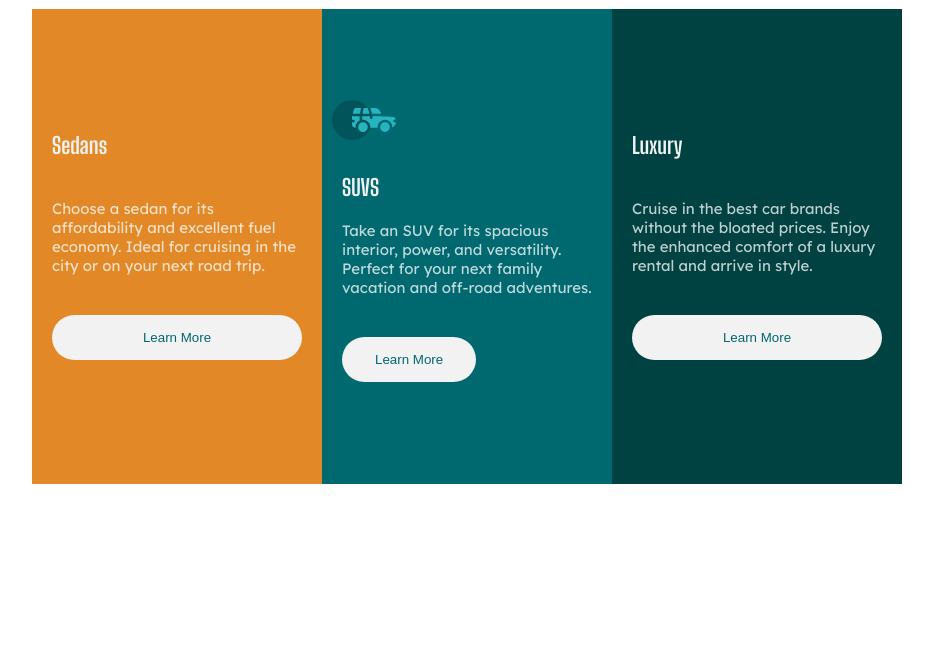
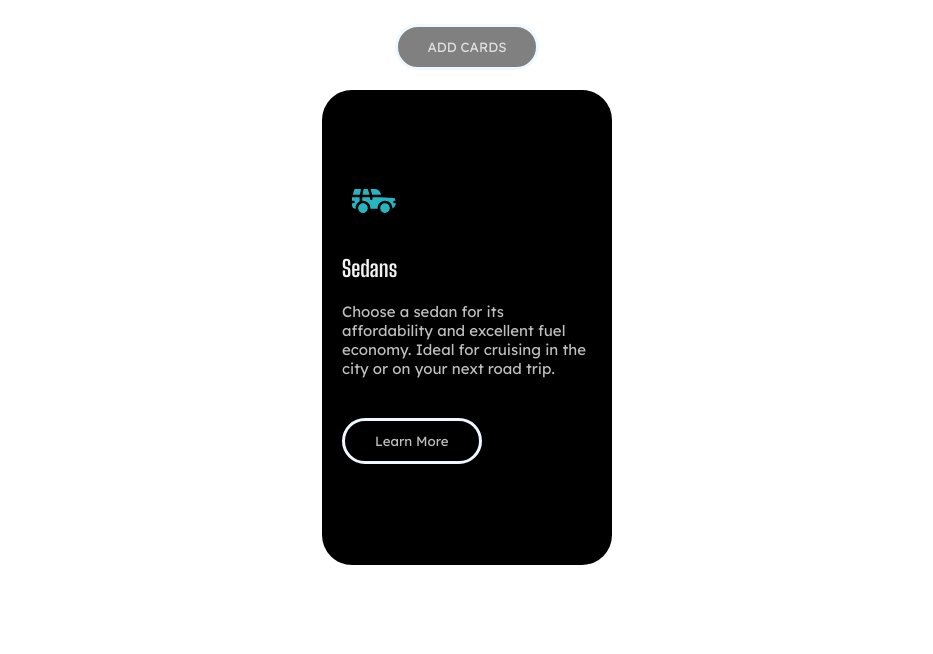
Before and after one commit to QuantumCode2000/three-column-preview-card-component, a plain HTML site: page index.html in a window 1280 px wide. Shown: the part 162-816 px from the top of the page, without its empty margins (173-1106 px from the left). Drawn offline with Linux system fonts and the light colour scheme.

Commit message:
creacion de add-card que agrega tarjetas y random-color que cambia el color de las cards

```diff
--- a/index.html
+++ b/index.html
@@ -7,9 +7,11 @@
   <link rel="icon" type="image/png" sizes="32x32" href="./images/favicon-32x32.png">
   <link rel="stylesheet" href="./style.css">
   <link rel="preconnect" href="https://fonts.gstatic.com">
+  <link rel="stylesheet" href="./responsive.css">
   <link href="https://fonts.googleapis.com/css2?family=Big+Shoulders+Display:wght@700&display=swap" rel="stylesheet">
   <link rel="preconnect" href="https://fonts.gstatic.com">
   <link href="https://fonts.googleapis.com/css2?family=Lexend+Deca&display=swap" rel="stylesheet">
+
 
   <title>Frontend Mentor | 3-column preview card component</title>
 
@@ -19,27 +21,30 @@
     .attribution a { color: hsl(228, 45%, 44%); }
   </style>
 </head>
+
 <body>
 
-  <section class="container">
 
-    <div class="card sedans">
-      <h1>
-        Sedans
-      </h1>
+  <!--BOTON PARA AGRAGAR TARJETAS-->
 
-      <p>
-        Choose a sedan for its affordability and excellent fuel economy. Ideal for cruising in the city
-        or on your next road trip.
-      </p>
+    <h1 class="title">
 
-      <button>
-        Learn More
-      </button>
+      Agregando Cards
+
+    </h1>
+
+    <div id="app" class="main">
+
+      <button id="btn"  onclick="getRandomColor()">
+        ADD CARDS</button>
 
     </div>
 
-    <div class="card suvs">
+  <section class="container" id="container">
+
+    <!--AQUI VA TODO LO DEL SEDANS    -->
+
+    <div class="card sedans" id="colorpad">
 
       <div class="logo log-suvs">
         <svg width="64" height="40" xmlns="http://www.w3.org/2000/svg">
@@ -50,55 +55,38 @@
         </svg>
       </div>
 
-
-
       <div class="content">
-
-
-
         <h1>
-          SUVS
+          Sedans
         </h1>
 
         <p>
-          Take an SUV for its spacious interior, power, and versatility. Perfect for your next family vacation
-          and off-road adventures.
+          Choose a sedan for its affordability and excellent fuel economy. Ideal for cruising in the city
+          or on your next road trip.
         </p>
 
-        <button>
+        <button class="boton" id="buton"  >
           Learn More
         </button>
       </div>
 
-
     </div>
 
-    <div class="card luxury">
-      <h1>
-        Luxury
-      </h1>
+</body>
+<script src="./random-color.js"></script>
+<script type="text/javascript">
 
-      <p>
-        Cruise in the best car brands without the bloated prices. Enjoy the enhanced comfort of a luxury
-        rental and arrive in style.
-      </p>
+  /*const  hero = document.getElementById("colorpad");
+  console.log(hero);*/
 
-      <button>
-        Learn More
-      </button>
-
-    </div>
-
-  </section>
-
-
-
-  <!--
-    <div class="attribution">
-    Challenge by <a href="https://www.frontendmentor.io?ref=challenge" target="_blank">Frontend Mentor</a>.
-    Coded by <a href="#">Your Name Here</a>.
-  </div>
-  -->
-
-</body>
+  $("#btn").addEventListener("click",function(){
+        const  hero = document.getElementById("colorpad");
+        const heroCopy = hero.cloneNode(true)
+        $("#container").appendChild(heroCopy);
+        console.log(heroCopy);
+  })
+  function $(selector){
+    return document.querySelector(selector);
+  }
+</script>
 </html>
--- /dev/null
+++ b/random-color.js
@@ -0,0 +1,12 @@
+function getRandomColor() {
+    var letters = '0123456789ABCDEF';
+    var color = '#';
+    for (var i = 0; i < 6; i++) {
+      color += letters[Math.floor(Math.random() * 16)];
+    }
+
+    document.getElementById("colorpad").style.background = color;
+    document.getElementById("buton").style.background = color;
+
+
+  }
--- /dev/null
+++ b/responsive.css
@@ -0,0 +1,6 @@
+@media (max-width: 900px) {
+    .container {
+        flex-direction: column;
+        grid-template-columns: none;
+    }
+}
--- a/style.css
+++ b/style.css
@@ -4,6 +4,8 @@
     --color-Dark-cyan: hsl(184, 100%, 22%);
     --color-Very-dark-cyan: hsl(179, 100%, 13%)
 }
+
+
 
 body {
     display: flex;
@@ -12,42 +14,9 @@ body {
     justify-content: center;
     align-items: center;
     font-size: 15px;
+    flex-direction: column;
 }
 
-
-.container {
-    display: flex;
-    flex-direction: row;
-
-
-
-}
-
-.card {
-    display: flex;
-    width: 290px;
-    height: 475px;
-    overflow: hidden;
-    justify-content: center;
-
-    flex-direction: column;
-
-
-}
-
-.sedans {
-
-    background: var(--color-Bright-orange);
-
-}
-
-.suvs {
-    background: var(--color-Dark-cyan);
-}
-
-.luxury {
-    background: var(--color-Very-dark-cyan);
-}
 h1,p,button{
     margin: 20px;
 }
@@ -66,9 +35,66 @@ button {
     border: 3px solid transparent ;
     border-radius: 30px;
     cursor: pointer;
-    background: hsl(0, 0%, 95%) ;
-    color: hsl(184, 100%, 22%);
+    background: grey;
+    color: hsla(0, 0%, 100%, 0.75);
+    font-family: 'Lexend Deca', sans-serif;
+    border-color: aliceblue;
 }
+
+.boton {
+    background: #000 ;
+}
+
+
+.container {
+
+    display: flex;
+    display: grid;
+    flex-direction: row;
+    width: 870;
+
+    /*grid-template-rows: 33.3% 33.3% 33.3% ;*/
+    grid-template-columns: 33.3% 33.3% 33.3%;
+}
+
+.card {
+    display: flex;
+    min-width: 290px;
+    min-height: 475px;
+    max-width: 290px;
+    max-height: 475px;
+    overflow: hidden;
+    justify-content: center;
+    flex-direction: column;
+    border-radius: 30px;
+
+}
+button:hover {
+    cursor: pointer;
+    background-color:hsl(0, 0%, 95%) ;
+    color: #000;
+}
+
+
+
+
+.sedans {
+    /*background: var(--color-Bright-orange);*/
+    background:#000;
+
+}
+
+.suvs {
+    background: var(--color-Dark-cyan);
+}
+
+.luxury {
+    background: var(--color-Very-dark-cyan);
+}
+
 .logo {
     margin: 10px;
 }
+.title {
+    color: black;
+}
```
Also changed, not shown: add-cars.js (added).
